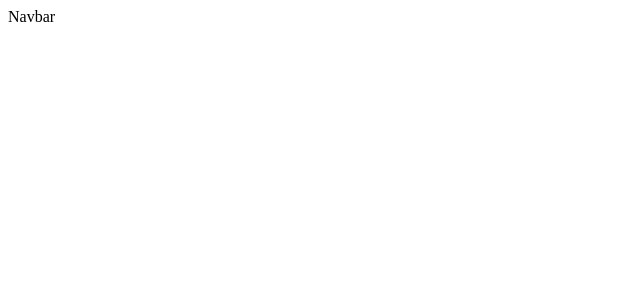
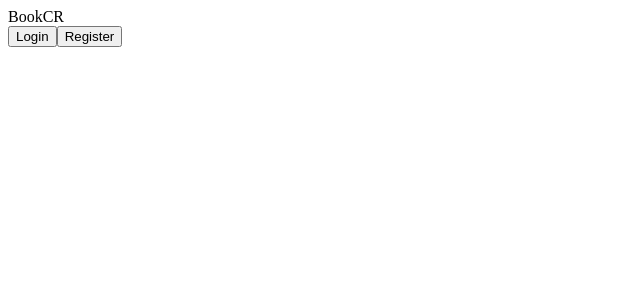
Before and after one commit to CamiloFernandez22/BookCR, a React (Create React App) app in the folder client/: page / in a window 1280 px wide. Shown: the top 300 px of the page, without its empty margins (0-640 px from the left). Built offline with nearby package versions, Linux system fonts and the light colour scheme.

Commit message:
Se agrega logo temporal y botones de login y registro al home page

```diff
--- a/client/src/components/navbar/Navbar.jsx
+++ b/client/src/components/navbar/Navbar.jsx
@@ -3,8 +3,14 @@
 
 const Navbar = () => {
     return (
-        <div>
-            Navbar
+        <div  className="navbar">
+            <div className="navContainer">
+                <span className="logo">BookCR</span>
+                <div className="navItems">
+                    <button className="navButton">Login</button>
+                    <button className="navButton">Register</button>
+                </div>
+            </div>
         </div>
     )
 }
```
